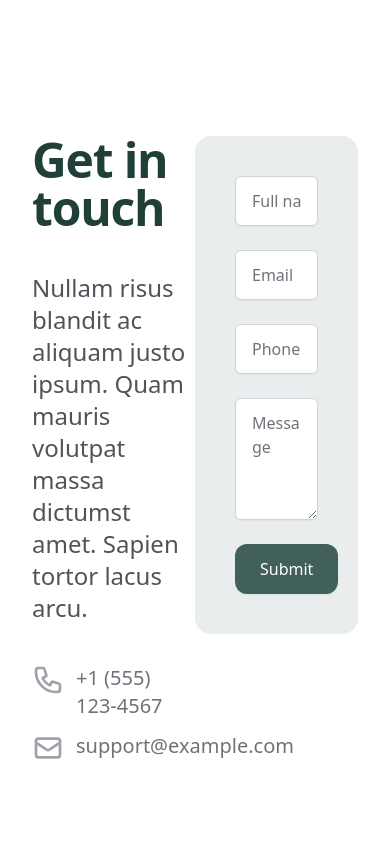
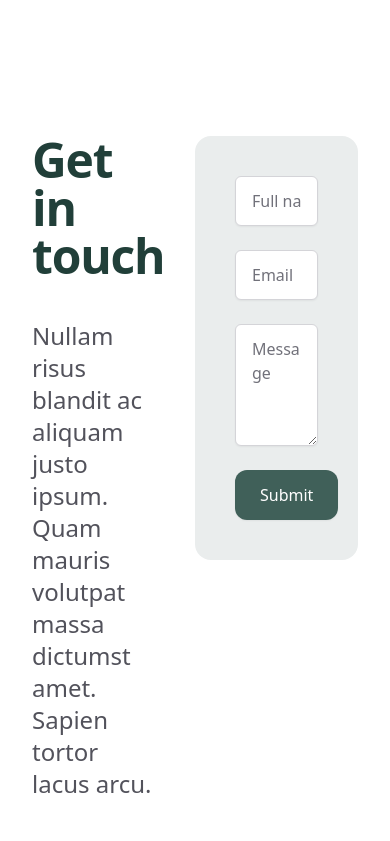
Before and after one commit to FemDev-Consulting/femdevconsulting.ca, a Vue app: page / in a window 390 px wide. Shown: the part 5000-5841 px from the top of the page. Built offline with nearby package versions, Linux system fonts and the light colour scheme.

Commit message:
Remove the phone field

```diff
--- a/src/components/HomeContact.vue
+++ b/src/components/HomeContact.vue
@@ -5,6 +5,7 @@
       <div class="flex flex-row flex-nowrap">
         <!-- First column -->
         <div class="w-1/2">
+          <div class="pr-10">
             <h2 class="text-5xl font-extrabold text-brand-green-800 tracking-tight">
               Get in touch
             </h2>
@@ -38,6 +39,7 @@
               </div>
             </dl>
           </div>
+        </div>
          <!-- Second column -->
          <div class="w-1/2">
           <div class=" p-10 bg-brand-green-200 rounded-2xl">
@@ -49,10 +51,6 @@
               <div>
                 <label for="email" class="sr-only">Email</label>
                 <input id="email" name="email" type="email" autocomplete="email" class="block w-full shadow-sm py-3 px-4 placeholder-gray-500 focus:ring-indigo-500 focus:border-indigo-500 border-gray-300 rounded-md" placeholder="Email">
-              </div>
-              <div>
-                <label for="phone" class="sr-only">Phone</label>
-                <input type="text" name="phone" id="phone" autocomplete="tel" class="block w-full shadow-sm py-3 px-4 placeholder-gray-500 focus:ring-indigo-500 focus:border-indigo-500 border-gray-300 rounded-md" placeholder="Phone">
               </div>
               <div>
                 <label for="message" class="sr-only">Message</label>
```
Lines whose indentation alone changed are shown as unchanged.
